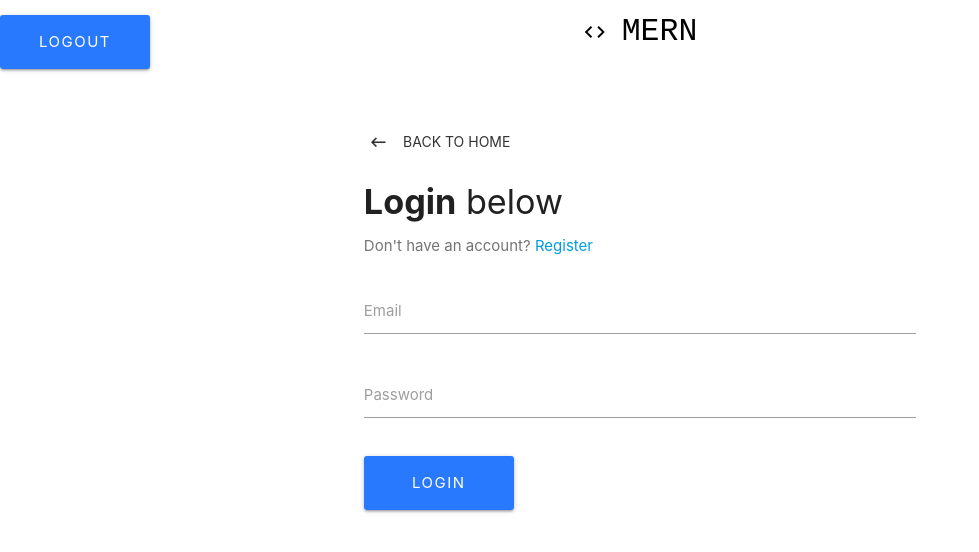
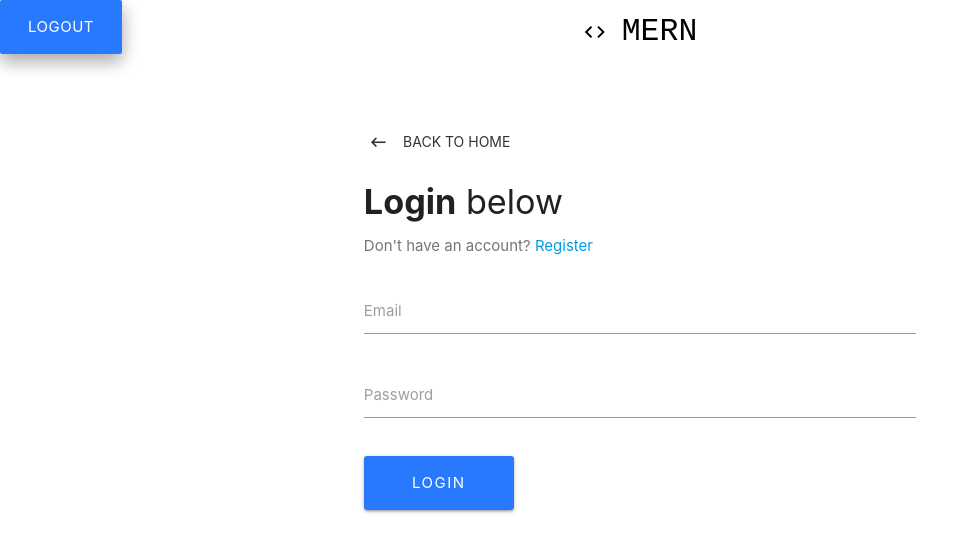
Before and after one commit to chidog12/baby-growth, a React (Create React App) app in the folder client/: page /login in a window 1280 px wide. Shown: the top 552 px of the page, without its empty margins (0-979 px from the left). Built offline with nearby package versions, Linux system fonts and the light colour scheme.

Commit message:
multi baby formatting

```diff
--- a/client/src/components/babyComponent/BabyComponent.js
+++ b/client/src/components/babyComponent/BabyComponent.js
@@ -48,9 +48,9 @@ class BabyComponent extends Component {
         console.log(this.state.babies)
 
         const babies = this.state.babies && this.state.babies.map((babies) =>
-            <div className="row" key={babies._id}>
-                <div className="section">
-                    <h4><strong>Baby:</strong> {babies.name}</h4>
+            <div key={babies._id}>
+                <div style={{textAlign: 'center'}}>
+                    <h5>{babies.name} | {babies.age} months | {babies.weight} lbs</h5>
                 </div>
             </div>
         );
--- a/client/src/components/babyComponent/BabyComponentForm.js
+++ b/client/src/components/babyComponent/BabyComponentForm.js
@@ -79,7 +79,7 @@ class BabyComponentForm extends Component {
 
             <form onSubmit={this.onSubmit}>
                 <div>
-                <TextField id="standard-basic" label="Name"
+                <TextField id="outlined-basic" variant="outlined"label="Name"
                     onChange={this.onChange}
                     value={this.state.name}
                     id="name"
@@ -87,7 +87,7 @@ class BabyComponentForm extends Component {
                     style = {{width: 500, paddingBottom: 10}}
                 />
                 </div><div>
-                <TextField id="standard-basic" label="age in months"
+                <TextField id="outlined-basic" variant="outlined" label="age in months"
                     onChange={this.onChange}
                     value={this.state.age}
                     id="age"
@@ -96,7 +96,7 @@ class BabyComponentForm extends Component {
                 />
                 </div>
                 <div>
-                <TextField id="standard-basic" label="weight in lbs"
+                <TextField id="outlined-basic" variant="outlined" label="weight in lbs"
                     onChange={this.onChange}
                     value={this.state.weight}
                     id="weight"
--- a/client/src/components/layout/Navbar.js
+++ b/client/src/components/layout/Navbar.js
@@ -30,12 +30,6 @@ class Navbar extends Component {
           </div>
         </nav>
         <button
-              style={{
-                width: "150px",
-                borderRadius: "3px",
-                letterSpacing: "1.5px",
-                marginTop: "1rem"
-              }}
               onClick={this.onLogoutClick}
               className="btn btn-large waves-effect waves-light hoverable blue accent-3"
             >
```
